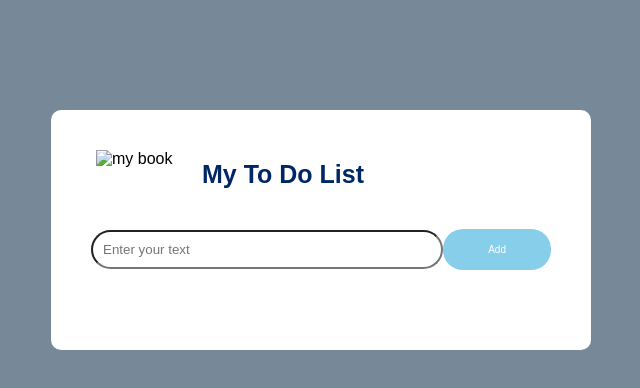
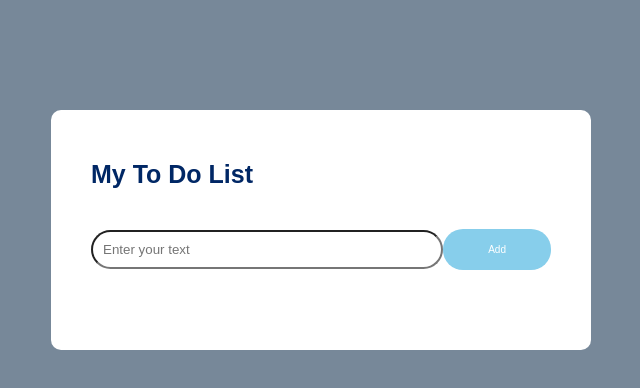
Before and after one commit to SatyaPriyaAmbati/MY-TO-DO-List, a plain HTML site: page index.html in a window 1280 px wide. Shown: the whole page, without its empty margins (319-959 px from the left). Drawn offline with Linux system fonts and the light colour scheme.

Commit message:
my do list

```diff
--- a/index.html
+++ b/index.html
@@ -10,7 +10,7 @@
     <body>
         <div class="container">
            <div class="Todo-app">
-                <img src="TodoList\booktwo.png" alt="my book">
+                <!--<img src="C:\Users\Satya\Desktop\TodoList\booktwo.png">-->
                 <h2><b>My To Do List</b></h2>
                 <div class="row">
                         <input type="text" id="input-box" placeholder="Enter your text">
```
